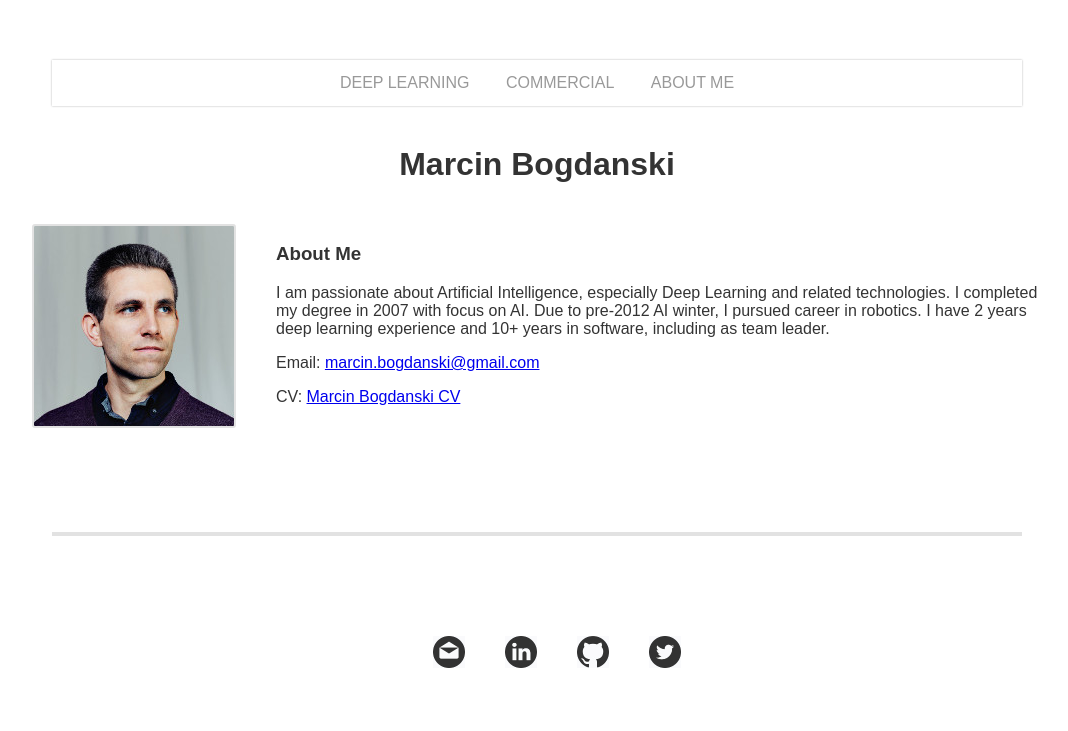
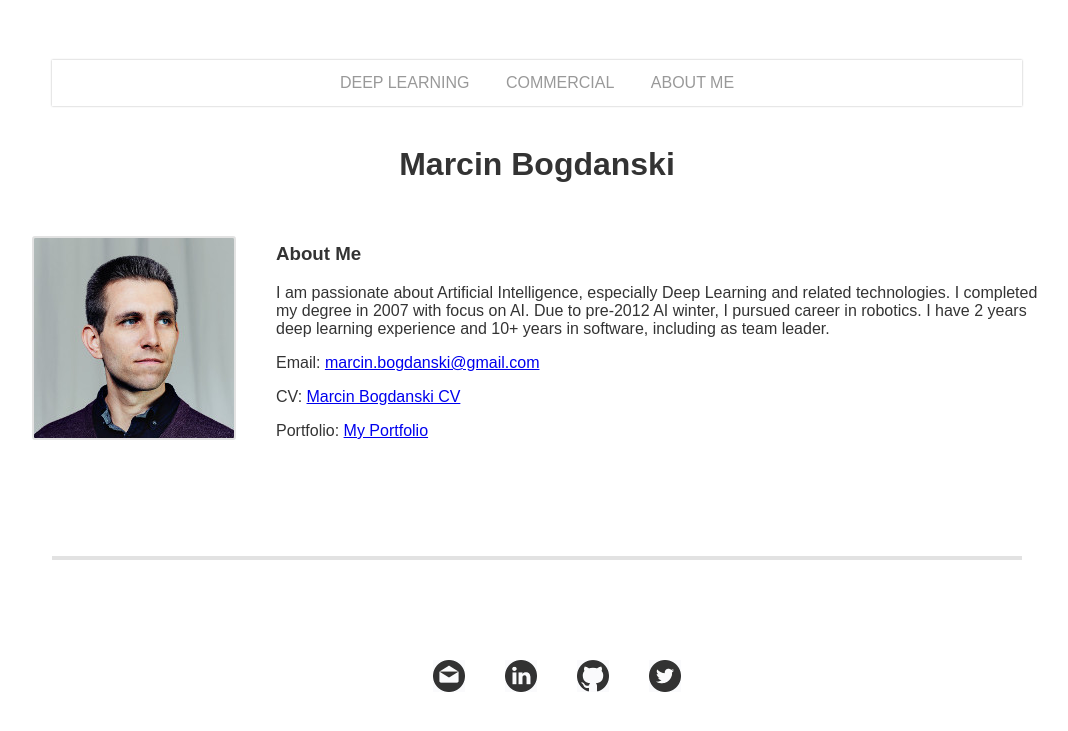
Before and after one commit to marcinbogdanski/marcinbogdanski.github.io, a Jekyll site: the page built from index.html, in a window 1280 px wide. Shown: the top 731 px of the page, without its empty margins (103-1171 px from the left). Built offline with Jekyll 4.4.1, drawn with Linux system fonts in a browser that asks for light colours.

Commit message:
Add portfolio

```diff
--- a/index.html
+++ b/index.html
@@ -21,6 +21,7 @@ title: Marcin Bogdanski
 
         <p>Email: <a href="mailto:marcin.bogdanski@gmail.com">marcin.bogdanski@gmail.com</a></p>
         <p>CV: <a href="/assets/files/Marcin%20Bogdanski%20CV.pdf">Marcin Bogdanski CV</a></p>
+        <p>Portfolio: <a href="/assets/files/Marcin%20Bogdanski%20Portfolio.pdf">My Portfolio</a></p>
 
     </div>
 
```
Also changed, not shown: assets/files/Marcin Bogdanski CV.png (deleted), 2 other files.
